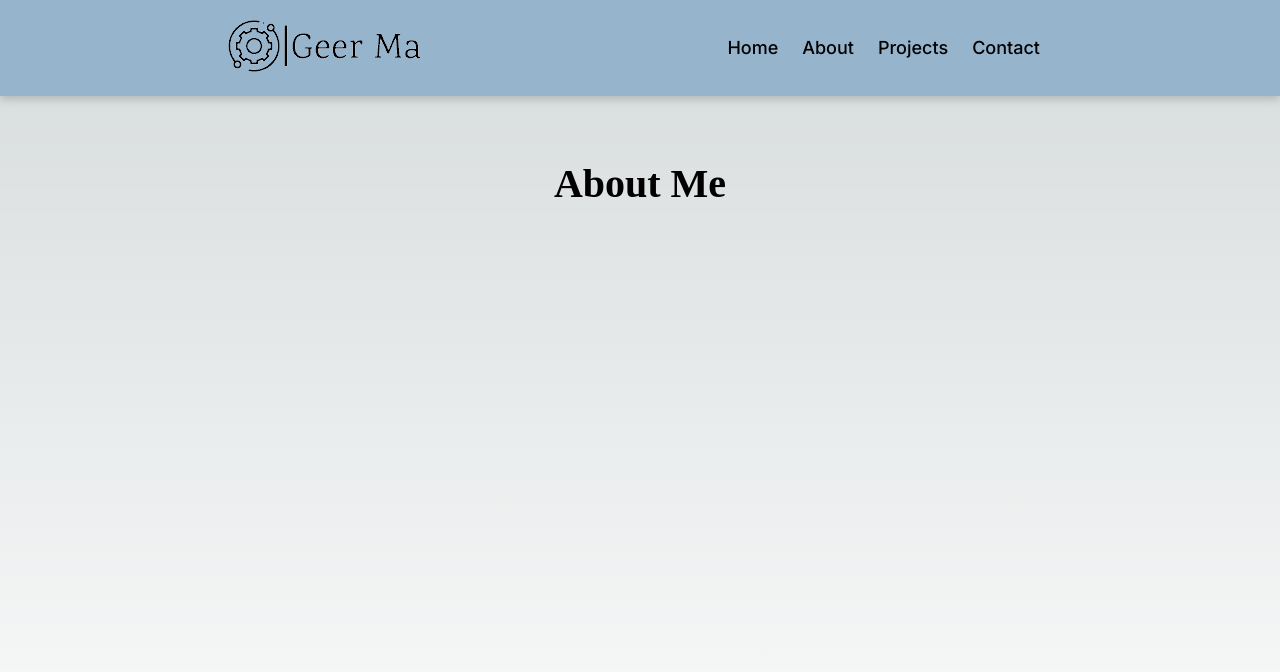
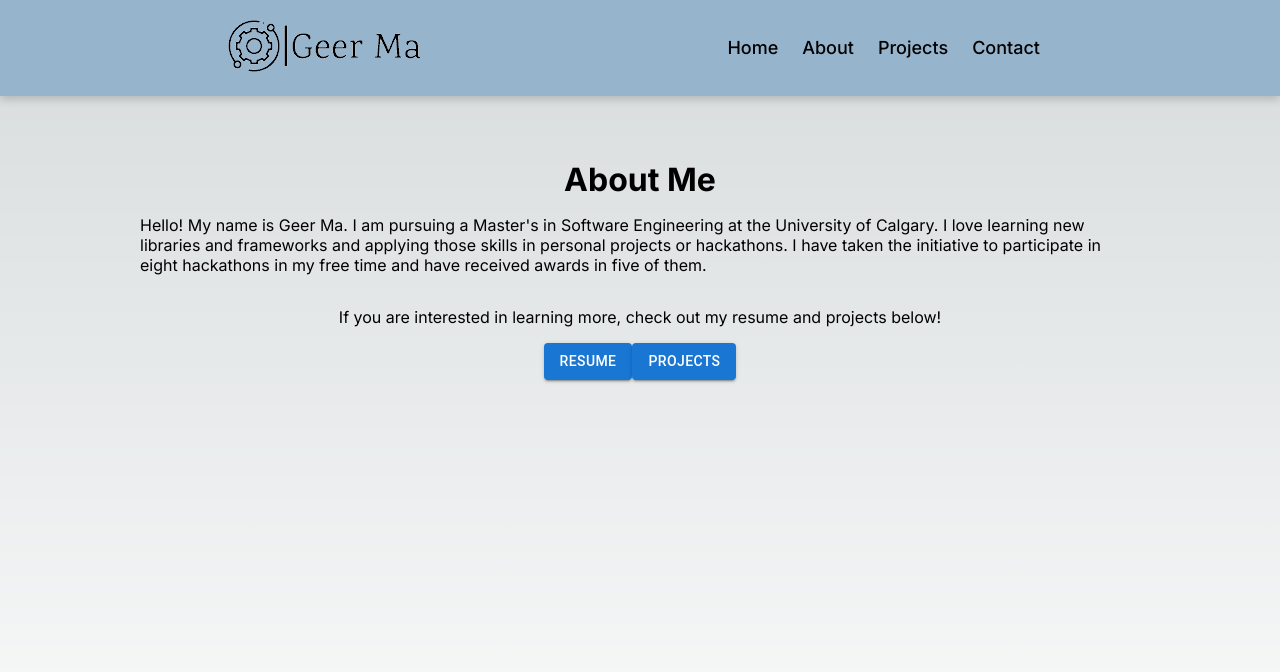
Before and after one commit to geerma/geerma-portfolio, a Next.js app: page /about in a window 1280 px wide. Shown: the top 672 px of the page. Built offline with nearby package versions, Linux system fonts and the light colour scheme.

Commit message:
About and Contact page

```diff
--- a/package.json
+++ b/package.json
@@ -11,7 +11,8 @@
   "dependencies": {
     "@emotion/react": "^11.10.5",
     "@emotion/styled": "^11.10.5",
-    "@mui/material": "^5.11.3",
+    "@mui/icons-material": "^5.11.0",
+    "@mui/material": "^5.11.4",
     "@next/font": "13.1.1",
     "@types/node": "18.11.18",
     "@types/react": "18.0.26",
--- a/pages/about.tsx
+++ b/pages/about.tsx
@@ -1,7 +1,10 @@
 import Head from "next/head";
 import Navbar from "../components/Navbar/Navbar";
 
-import styles from "../styles/Home.module.css";
+import { Inter } from "@next/font/google";
+const inter = Inter({ subsets: ["latin"] });
+import styles from "../styles/About.module.css";
+import { Button } from "@mui/material";
 
 function About() {
   return (
@@ -13,9 +16,32 @@ function About() {
         <link rel="icon" href="/favicon.svg" />
       </Head>
       <Navbar />
-      <main className={styles.main}>
+      <main className={styles.about}>
         <div className={styles.center}>
-          <h1>About Me</h1>
+          <h1 className={inter.className}>About Me</h1>
+          <p className={inter.className}>
+            Hello! My name is Geer Ma. I am pursuing a Master's in Software Engineering at the University
+            of Calgary. I love learning new libraries and frameworks and
+            applying those skills in personal projects or hackathons. I have
+            taken the initiative to participate in eight hackathons in my free
+            time and have received awards in five of them.
+          </p>
+          <p className={inter.className}>
+            If you are interested in learning more, check out my resume and
+            projects below!
+          </p>
+          <div className={styles.about_buttons}>
+          <a
+            target="_blank"
+            href="https://geerma-portfolio-bucket.s3.us-west-1.amazonaws.com/geerma_resume_jan11.pdf"
+            rel="noopener noreferrer"
+          >
+            <Button className={styles.about_button} variant="contained">Resume</Button>
+          </a>
+          <a href="/projects">
+            <Button className={styles.about_button} variant="contained">Projects</Button>
+          </a>
+          </div>
         </div>
       </main>
     </>
--- /dev/null
+++ b/styles/About.module.css
@@ -0,0 +1,32 @@
+/* About */
+
+.about {
+  display: flex;
+  flex-direction: column;
+  align-items: center;
+  padding: 2rem;
+  min-height: 100vh;
+}
+
+.center {
+  display: flex;
+  flex-direction: column;
+  justify-content: center;
+  align-items: center;
+  position: relative;
+  padding: 2rem 0;
+}
+
+.center p {
+  margin: 1rem;
+  max-width: 1000px;
+}
+
+.about_buttons {
+  display: flex;
+  flex-direction: row;
+}
+
+.about_button {
+  margin: 1rem;
+}
--- /dev/null
+++ b/styles/Contact.module.css
@@ -0,0 +1,22 @@
+/* Contact Page */
+
+.contact {
+  display: flex;
+  flex-direction: column;
+  align-items: center;
+  padding: 2rem;
+  min-height: 100vh;
+}
+
+.center {
+  display: flex;
+  flex-direction: column;
+  justify-content: center;
+  align-items: center;
+  position: relative;
+  padding: 2rem 0;
+}
+
+.contact_button {
+  margin: 1rem;
+}
```
Also changed, not shown: pages/contact.tsx (+13 -3 lines), pages/index.tsx (+4 -5 lines), pages/projects.tsx (+4 -4 lines), 1 other file (tests, documents, lock files or other folders).
